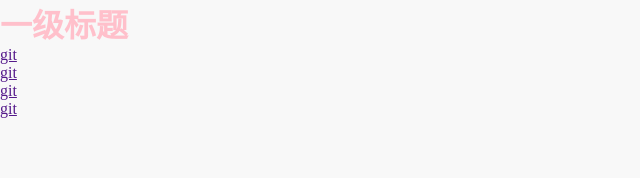
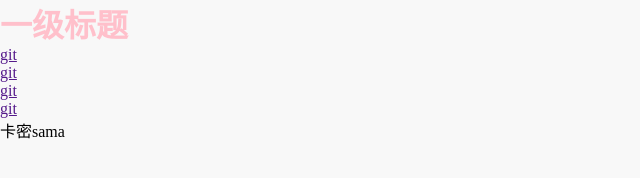
Before and after one commit to isooc/test-demo, a plain HTML site: page index.html in a window 1280 px wide. Shown: the full height of the page, 0-640 px from the left. Drawn offline with Linux system fonts and the light colour scheme.

```diff
--- a/index.html
+++ b/index.html
@@ -27,6 +27,8 @@
             <a href="">git</a>
         </li>
     </ul>
+
+    <span>卡密sama</span>
 </body>
 
 </html>
```
